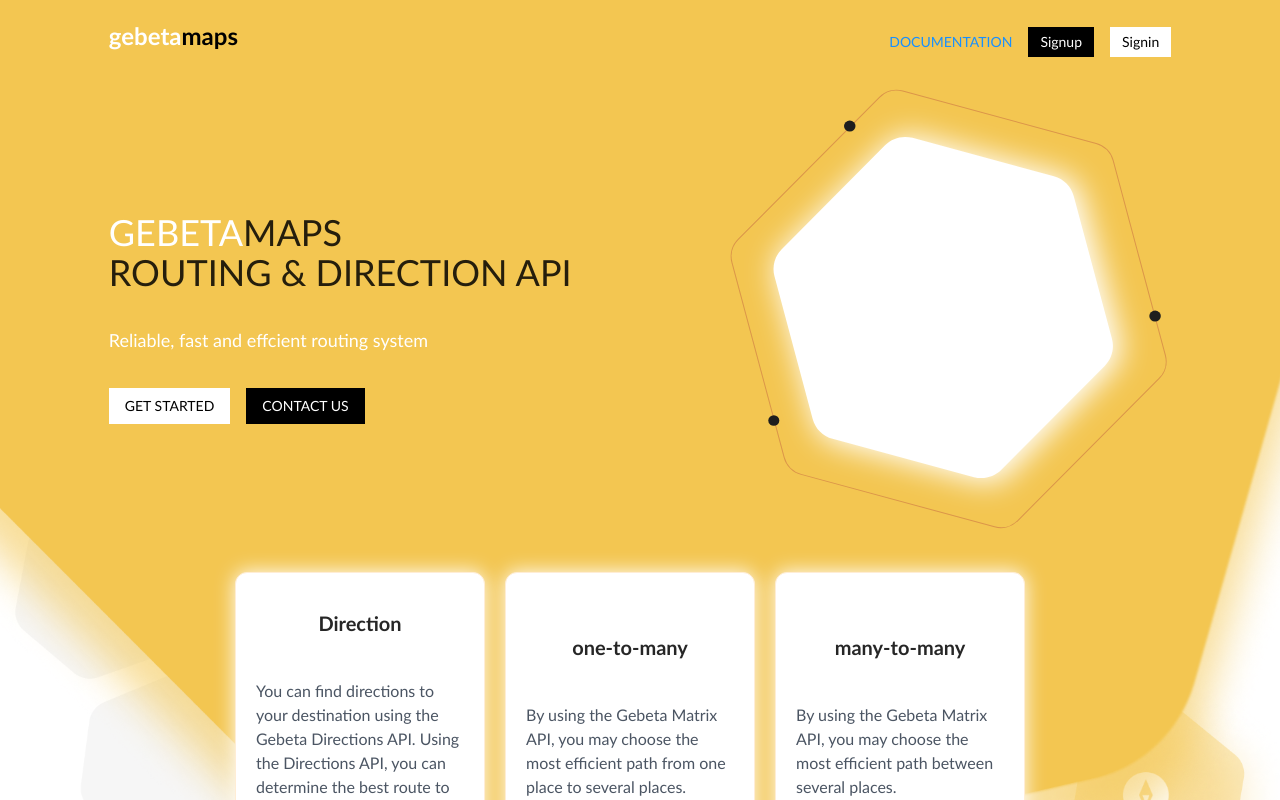
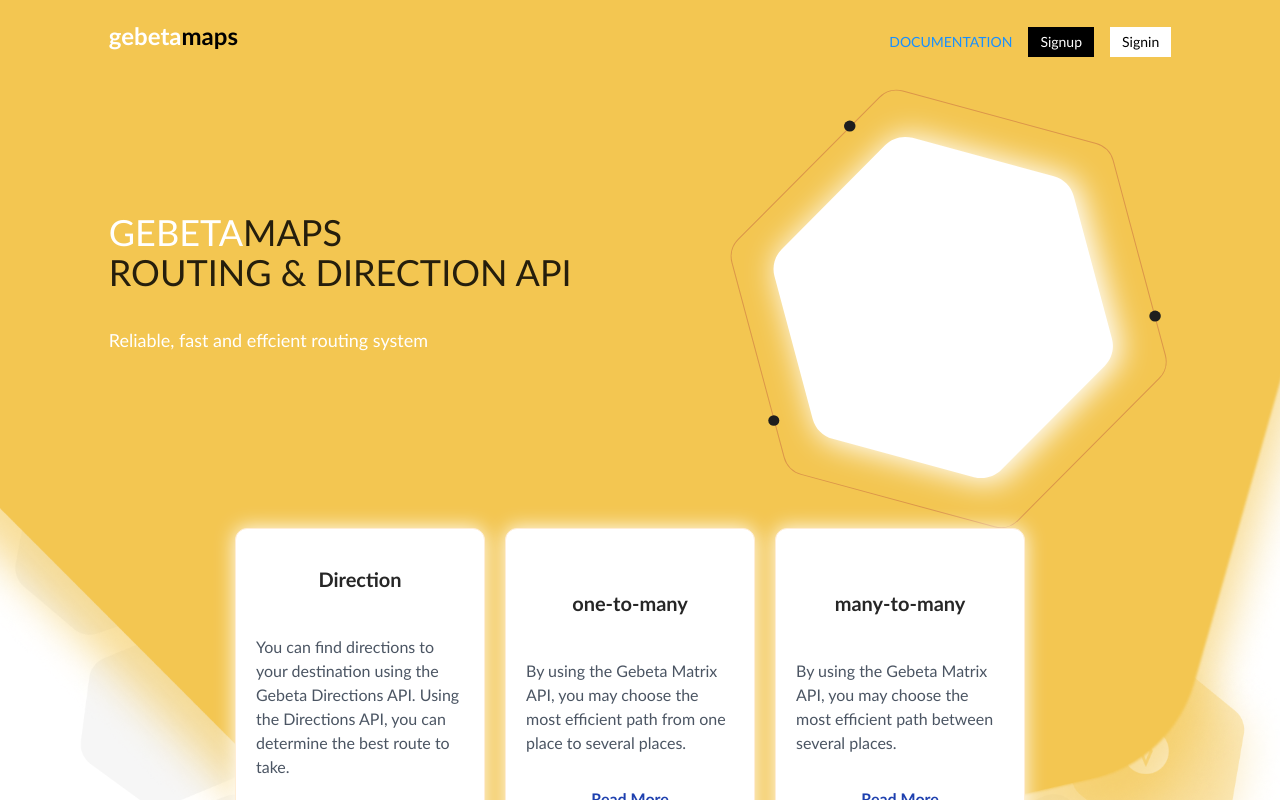
Before and after one commit to AfriGebeta/GebetaMap, a React (Create React App) app: page / in a window 1280 px wide. Shown: the top 800 px of the page. Built offline with nearby package versions, Linux system fonts and the light colour scheme.

Commit message:
get started removed

```diff
--- a/src/pages/Home.jsx
+++ b/src/pages/Home.jsx
@@ -24,10 +24,10 @@ function Intro() {
       <p className="text-lg text-white md:textShadow-[transparent] textShadow-[#000]">
       Reliable, fast and effcient routing system
       </p>
-      <div className="flex whitespace-nowrap gap-4">
+      {/* <div className="flex whitespace-nowrap gap-4">
         <Link to="/" className='btn p-2 px-4 theme-light'>Get Started</Link>
         <Link to="/" className='btn p-2 px-4'>Contact Us</Link>
-      </div>
+      </div> */}
     </div>
     <div className=" grow flex flex-col w-1/2 ">
       <div className="relative w-full h-full -z-10">
```
